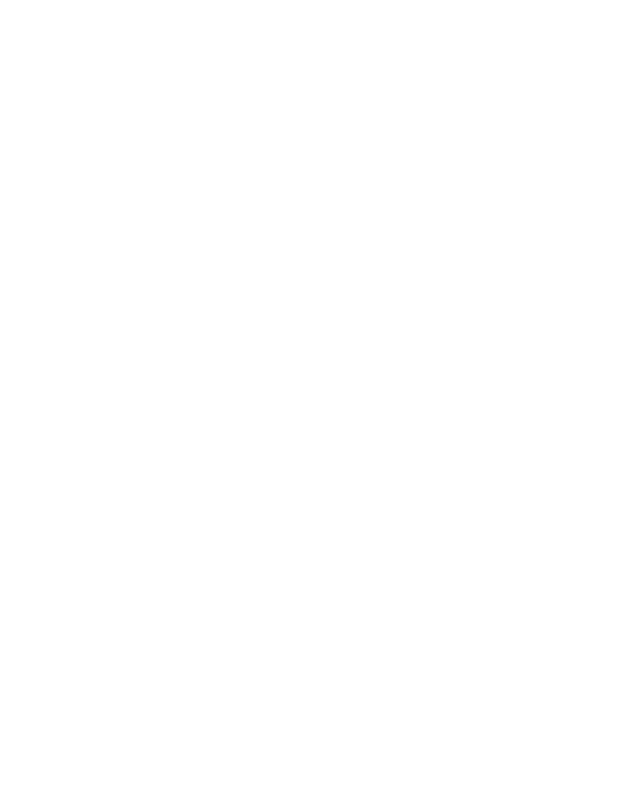
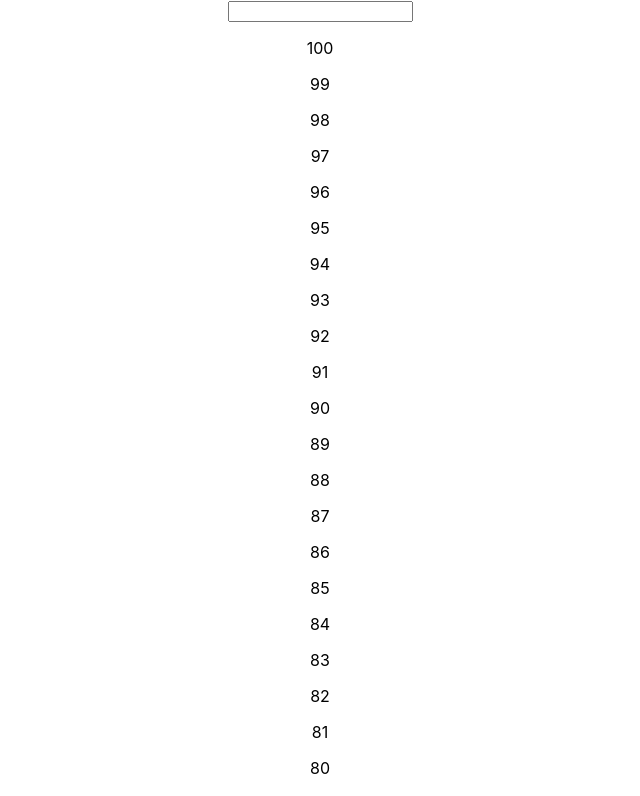
Before and after one commit to danialjankouk/training, a React (Create React App) app: page / in a window 1280 px wide. Shown: the top 796 px of the page, without its empty margins (320-960 px from the left). Built offline with nearby package versions, Linux system fonts and the light colour scheme; the HTML template or start-up script is replaced by a standard one.

Commit message:
useTransition

```diff
--- a/src/App.js
+++ b/src/App.js
@@ -1,9 +1,27 @@
-import React from 'react';
-import "./App.css"
+import React, { useState, useTransition } from "react";
+import "./App.css";
+//component
+import { numbersCreator } from "./components/numbers";
 const App = () => {
+  const [value, setValue] = useState("");
+  const [numbers, setNumbers] = useState(numbersCreator());
+  //useTransition
+  const [isPending, startTransition] = useTransition();
+
+  const changeHandler = (event) => {
+    setValue(event.target.value);
+    startTransition(() => {
+      setNumbers(numbersCreator(event.target.value));
+    });
+  };
+
   return (
-    <div>
-
+    <div className="App mt-5">
+      <input value={value} type="text" onChange={changeHandler} />
+      {isPending ? <h1>Loading ...</h1> : ""}
+      {numbers.map((item) => (
+        <p key={item}>{item}</p>
+      ))}
     </div>
   );
 };
--- /dev/null
+++ b/src/components/numbers.js
@@ -0,0 +1,13 @@
+export const numbersCreator = (value) => {
+  const numbers = [];
+  if (!value) {
+    for (let i = 100; i > 0; i--) {
+      numbers.push(i);
+    }
+  } else {
+    for (let i = value; i > 0; i--) {
+      numbers.push(i);
+    }
+  }
+  return numbers;
+};
```
